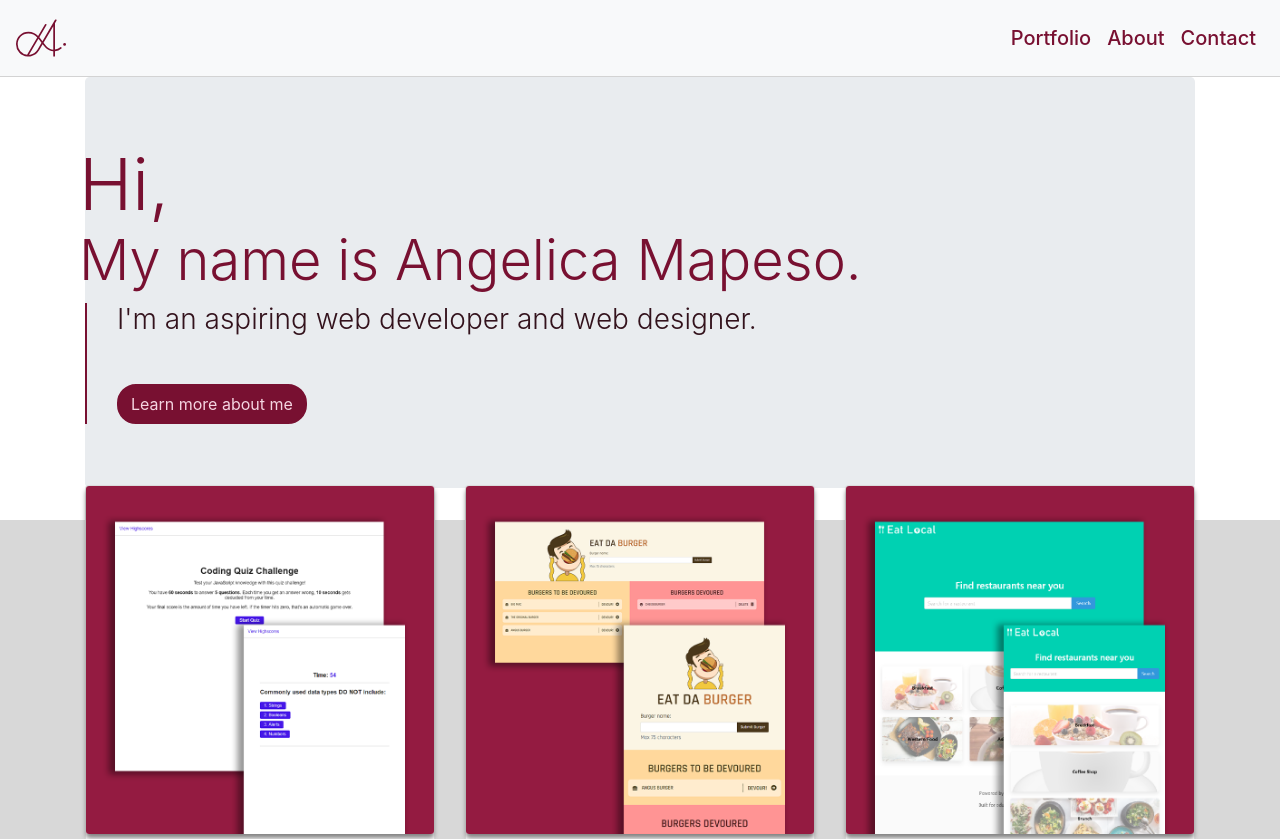
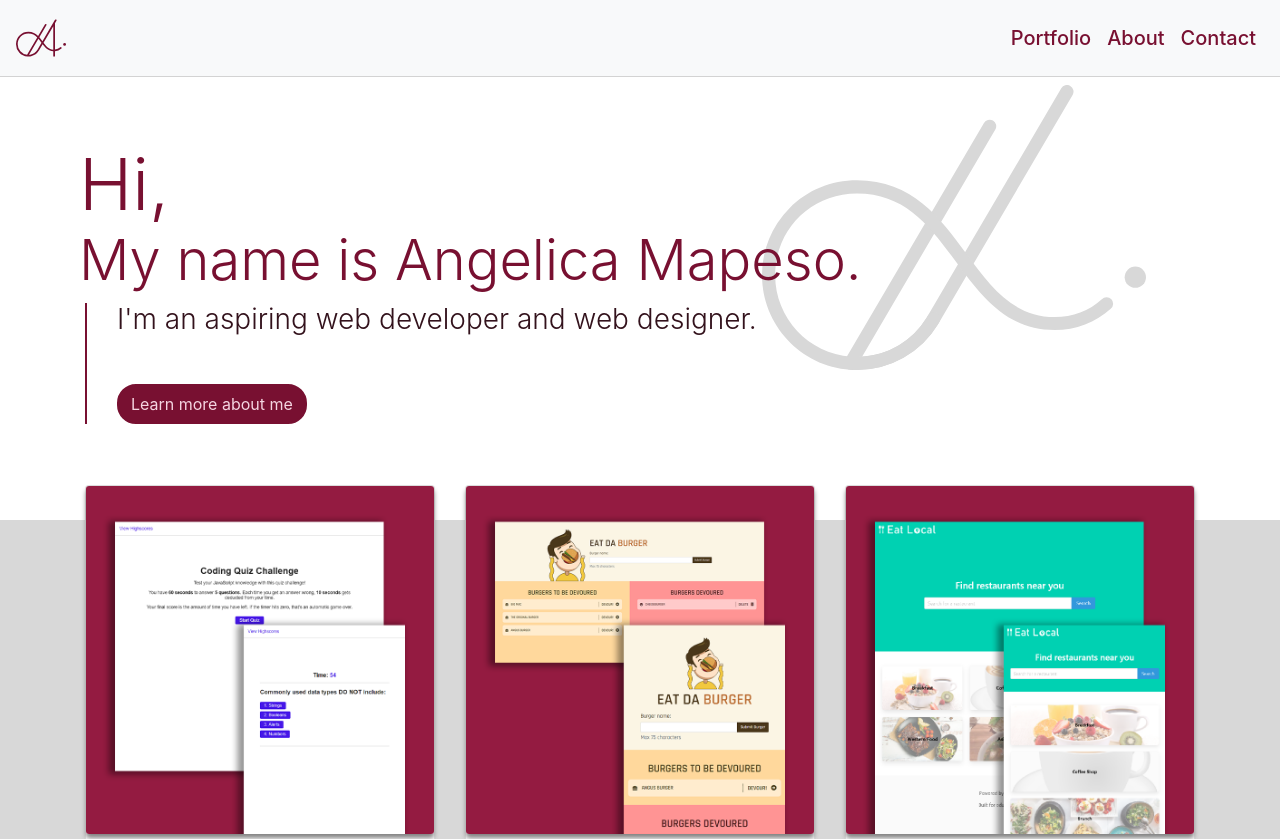
Before and after one commit to angelicamapeso/portfolio-v2, a React (Create React App) app: page / in a window 1280 px wide. Shown: the top 839 px of the page. Built offline with nearby package versions, Linux system fonts and the light colour scheme.

Commit message:
Fix style issues, home

```diff
--- a/src/pages/Home/style.css
+++ b/src/pages/Home/style.css
@@ -1,11 +1,11 @@
 /*Hero section*/
 #hero {
-  background: url("../..//img/logo-light.svg") no-repeat;
+  background: url("../../img/logo-light.svg") no-repeat;
   background-position: 85% 5%;
   background-size: 30% auto;
 }
 
-.jumbotron {
+div.jumbotron {
   background-color: transparent;
 }
 
```
